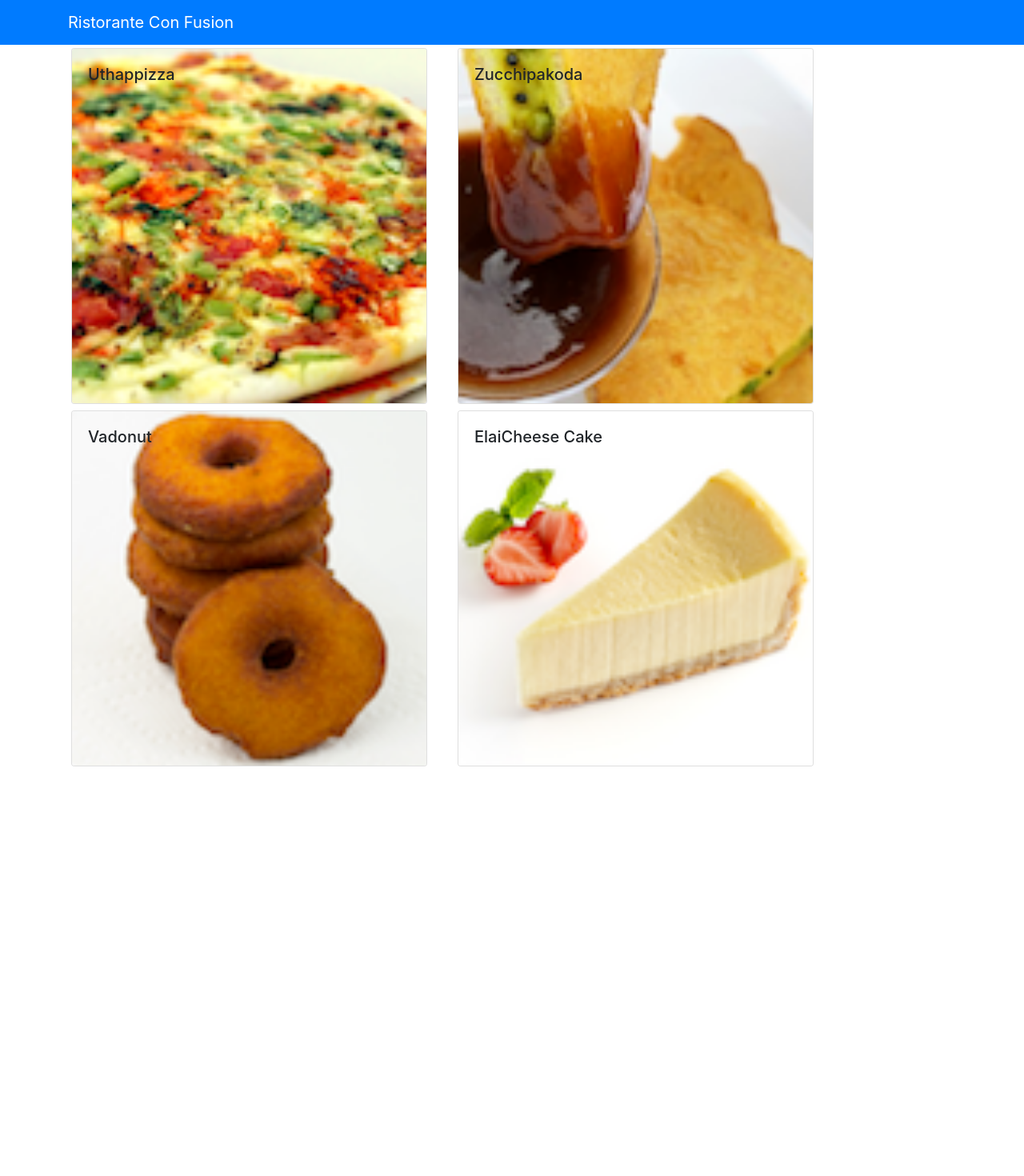
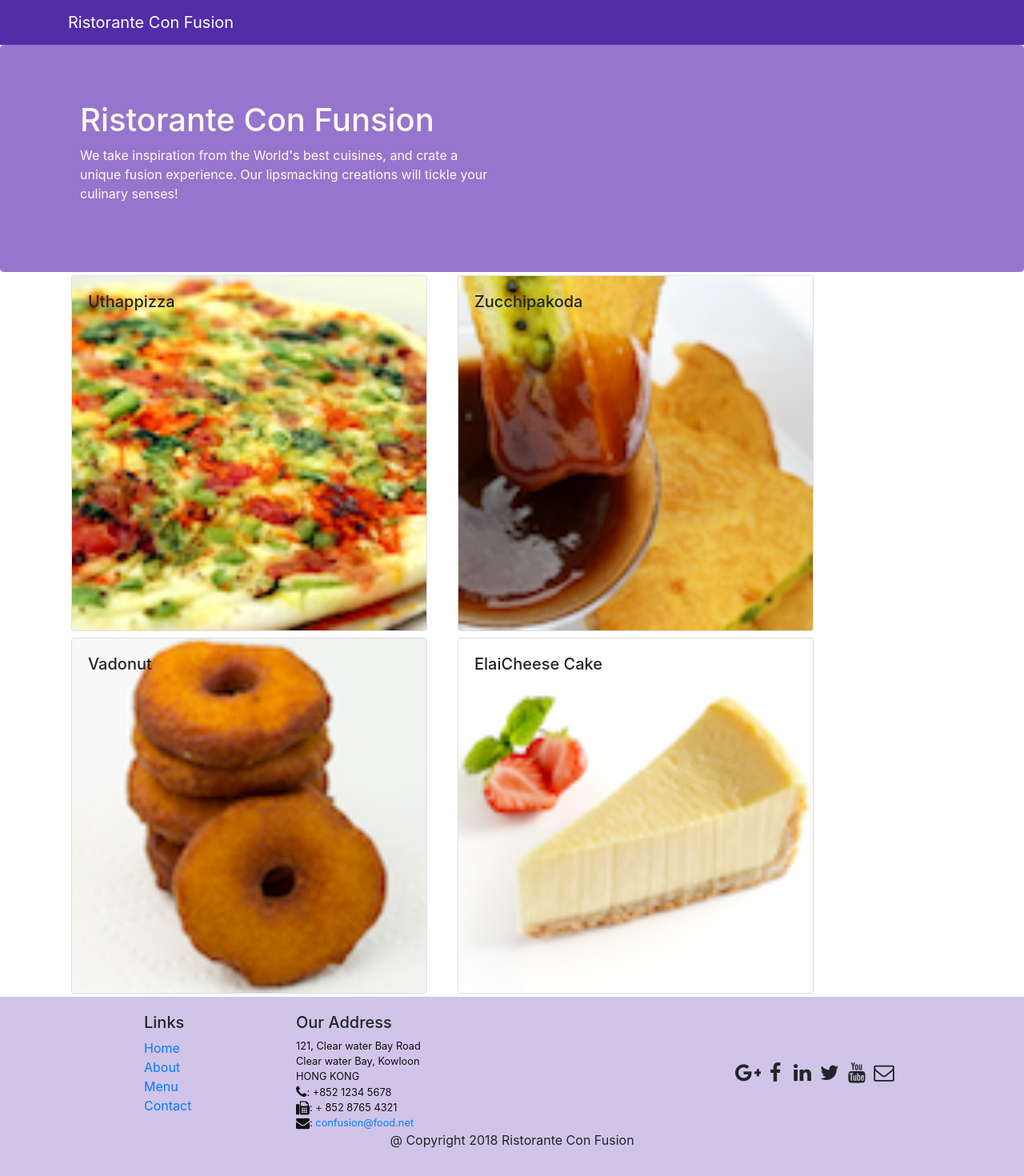
Before and after one commit to hk222c/CoursewithReact, a React (Create React App) app in the folder test-app/: page / in a window 1280 px wide. Shown: the top 1470 px of the page at 80% size. Before the commit the page ends 962 px from the top, so only its background shows below. Built offline with nearby package versions, Linux system fonts and the light colour scheme.

Commit message:
More components
adding header and footer components

```diff
--- a/test-app/package.json
+++ b/test-app/package.json
@@ -4,6 +4,8 @@
   "private": true,
   "dependencies": {
     "bootstrap": "^4.1.3",
+    "bootstrap-social": "^5.1.1",
+    "font-awesome": "^4.7.0",
     "react": "^16.6.3",
     "react-dom": "^16.6.3",
     "react-popper": "^1.3.0",
--- a/test-app/src/App.css
+++ b/test-app/src/App.css
@@ -1,32 +1,34 @@
-.App {
-  text-align: center;
+.row-header {
+  margin: 0px auto;
+  padding: 0px auto;
 }
 
-.App-logo {
-  animation: App-logo-spin infinite 20s linear;
-  height: 40vmin;
+.row-content {
+  margin: 0px auto;
+  padding: 50px 0px 50px 0px;
+  border-bottom: 1px ridge;
+  min-height: 400px;
 }
 
-.App-header {
-  background-color: #282c34;
-  min-height: 100vh;
-  display: flex;
-  flex-direction: column;
-  align-items: center;
-  justify-content: center;
-  font-size: calc(10px + 2vmin);
-  color: white;
+.footer {
+  background-color: #D1C4E9;
+  margin: 0px auto;
+  padding: 20px 0px 20px 0px;
 }
 
-.App-link {
-  color: #61dafb;
+.jumbotron {
+  padding: 70px 30px 70px 30px;
+  margin: 0px auto;
+  background: #9575CD;
+  color: floralwhite;
 }
 
-@keyframes App-logo-spin {
-  from {
-    transform: rotate(0deg);
-  }
-  to {
-    transform: rotate(360deg);
-  }
+address {
+  font-size: 80%;
+  margin: 0px;
+  color: #0f0f0f;
 }
+
+.navbar-dark {
+  background-color: #512DA8;
+}
--- /dev/null
+++ b/test-app/src/components/FooterComponent.js
@@ -0,0 +1,65 @@
+import React from 'react';
+
+function Footer(props) {
+    return(
+        <div className="footer">
+            <div className="container">
+                <div className="row justify-content-center">
+                    <div className="col-4 offset-1 col-sm-2">
+                        <h5>Links</h5>
+                        <ul className="list-unstyled">
+                            <li><a href="/">Home</a></li>
+                            <li><a href="/">About</a></li>
+                            <li><a href="/">Menu</a></li>
+                            <li><a href="contactus.html">Contact</a></li>
+                        </ul>
+                    </div>
+                    <div className="col-7 col-sm-5">
+                        <h5>Our Address</h5>
+                        <address>
+                            121, Clear water Bay Road<br />
+                            Clear water Bay, Kowloon<br />
+                            HONG KONG<br />
+                            <i className="fa fa-phone fa-lg"></i>: +852 1234 5678<br />
+                            <i className="fa fa-fax fa-lg"></i>: + 852 8765 4321<br />
+                            <i className="fa fa-envelope fa-lg"></i>: <a href="mailto
+                                :confusion@food.net">
+                                    confusion@food.net</a>
+                        </address>
+                    </div>
+                    <div className="col-12 col-sm-4 align-self-center">
+                        <div className="text-center">
+                            <a className="btn btn-social-icon btn-google" href="http
+                                ://google.com/+"><i className="fa fa-google-plus"></i>
+                            </a>
+                            <a className="btn btn-social-icon btn-facebook" href="http
+                            ://www.facebook.com/profile.php?id=">
+                            <i className="fa fa-facebook"></i>
+                            </a>
+                            <a className="btn btn-social-icon btn-linkedin" href="http
+                            ://www.linkedin.com/in/"><i className="fa fa-linkedin"></i>
+                            </a>
+                            <a className="btn btn-social-icon btn-twitter" href="http
+                            ://twitter.com/"><i className="fa fa-twitter"></i>
+                            </a>
+                            <a className="btn btn-social-icon btn-google" href="http
+                            ://youtube.com/"><i className="fa fa-youtube"></i></a>
+                            <a className="btn btn-social-icon" href="mailto:">
+                            <i className="fa fa-envelope-o"></i>
+                            </a>
+                        </div>
+                    </div>
+                </div>
+                <div className="row justify-content-center">
+                    <div className="col-auto">
+                        <p>@ Copyright 2018 Ristorante Con Fusion</p>
+                    </div>
+                </div>
+            </div>
+        </div>
+
+    );
+}
+
+
+export default Footer;
--- /dev/null
+++ b/test-app/src/components/HeaderComponent.js
@@ -0,0 +1,29 @@
+import React, { Component } from 'react'
+import { Navbar, NavbarBrand, Jumbotron } from "reactstrap";
+
+class Header extends Component {
+
+  render() {
+    return (
+      <>
+         <Navbar dark>
+          <div className="container">
+            <NavbarBrand href="/"> Ristorante Con Fusion</NavbarBrand>
+          </div>
+        </Navbar>
+        <Jumbotron>
+            <div className="container">
+                <div className="row row-header">
+                    <div className="col-12 col-sm-6">
+                        <h1>Ristorante Con Funsion</h1>
+                        <p>We take inspiration from the World's best cuisines, and crate a unique fusion experience. Our lipsmacking creations will tickle your culinary senses!</p>
+                    </div>
+                </div>
+            </div>
+        </Jumbotron>
+      </>
+    )
+  }
+}
+
+export default Header;
--- a/test-app/src/components/MainComponent.js
+++ b/test-app/src/components/MainComponent.js
@@ -1,8 +1,10 @@
 import React, { Component } from "react";
-import { Navbar, NavbarBrand } from "reactstrap";
+
 import Menu from './MenuComponent';
 import "bootstrap/dist/css/bootstrap.min.css";
 import DishdetailComponent from './DishdetailComponent';
+import Header from './HeaderComponent';
+import Footer from './FooterComponent';
 import { DISHES } from '../shared/dishes';
 
 class Main extends Component {
@@ -23,15 +25,12 @@
   render() {
     return (
       <div>
-        <Navbar dark color="primary">
-          <div className="container">
-            <NavbarBrand href="/"> Ristorante Con Fusion</NavbarBrand>
-          </div>
-        </Navbar>
+        <Header />
         <Menu dishes={this.state.dishes}
             onClick={(dishId) => this.onDishSelect(dishId)} />
         <DishdetailComponent
             dish={this.state.dishes.filter((dish) => dish.id === this.state.selectedDish )[0]} />
+        <Footer />
       </div>
     );
   }
--- a/test-app/src/index.js
+++ b/test-app/src/index.js
@@ -1,5 +1,7 @@
 import React from 'react';
 import ReactDOM from 'react-dom';
+import 'font-awesome/css/font-awesome.min.css';
+import 'bootstrap-social/bootstrap-social.css';
 import './index.css';
 import App from './App';
 import * as serviceWorker from './serviceWorker';
```
Also changed, not shown: 1 other file (tests, documents, lock files or other folders).
